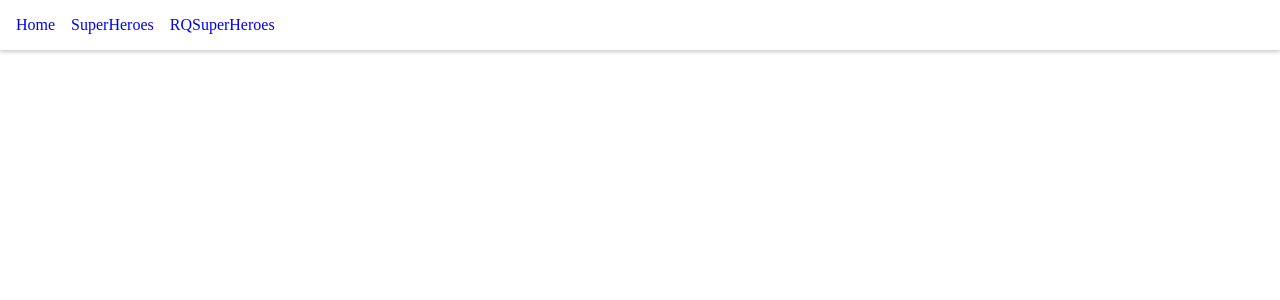
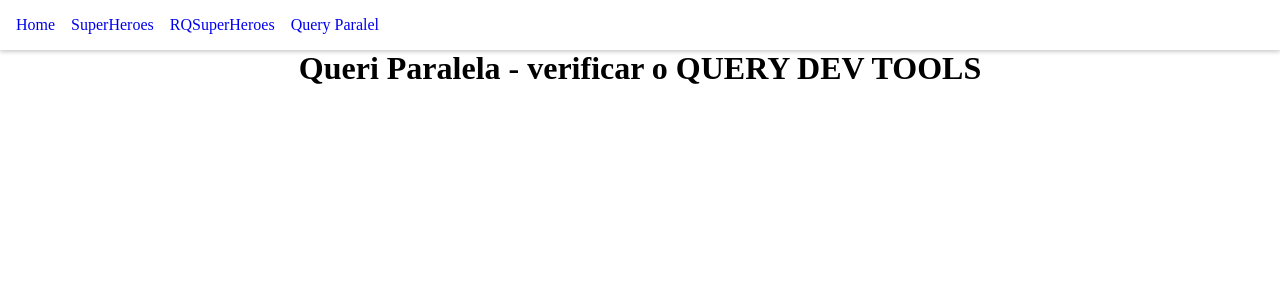
Before and after one commit to GustBitencourt/Estudo-ReactQuery, a React (Vite) app: page /query-paralela in a window 1280 px wide. Shown: the top 300 px of the page. Built offline with nearby package versions, Linux system fonts and the light colour scheme; data requests are answered from the project's data file.

Commit message:
Uso de queris paralelas

```diff
--- a/src/App.jsx
+++ b/src/App.jsx
@@ -11,6 +11,7 @@ import { Header } from './components/Header'
 
 import './App.css'
 import { RQSuperHeroDetail } from './pages/RQSuperHeroDetail.js'
+import { QueriParalela } from './pages/QueriParalela'
 
 const queryClient = new QueryClient();
 
@@ -25,6 +26,7 @@ function App() {
           <Route path="/super-heroes" element={<SuperHeroes />} />
           <Route path="/rq-super-heroes" element={<RQSuperHeroes />} />
           <Route path="/rq-super-heroes/:heroId" element={<RQSuperHeroDetail />} />
+          <Route path="/query-paralela" element={<QueriParalela />} />
         </Routes>
         <ReactQueryDevtools position="bottom-right"/>
       </QueryClientProvider>
--- a/src/components/Header/index.jsx
+++ b/src/components/Header/index.jsx
@@ -14,7 +14,10 @@ export const Header = () => {
             <Link className="header__nav--links" to={"/super-heroes"}>SuperHeroes</Link>
           </li>
           <li>
-            <Link className="header__nav--links" to={"rq-super-heroes"}>RQSuperHeroes</Link>
+            <Link className="header__nav--links" to={"/rq-super-heroes"}>RQSuperHeroes</Link>
+          </li>
+          <li>
+            <Link className="header__nav--links" to={"/query-paralela"}>Query Paralel</Link>
           </li>
         </ul>
       </nav>
--- /dev/null
+++ b/src/pages/QueriParalela/index.jsx
@@ -0,0 +1,21 @@
+import { useQuery } from "react-query";
+import axios from "axios";
+
+const fetchSuperHeroes = () => {
+  return axios.get("http://localhost:4000/superheroes");
+};
+
+const fetchFriends = () => {
+  return axios.get("http://localhost:4000/friends");
+};
+
+export const QueriParalela = () => {
+  const { data: superHeroes } = useQuery("super-heroes", fetchSuperHeroes);
+  const { data: friends } = useQuery("friends", fetchFriends);
+
+  return (
+    <div>
+        <h1>Queri Paralela - verificar o QUERY DEV TOOLS</h1>
+    </div>
+  );
+};
```
Also changed, not shown: 1 other file (tests, documents, lock files or other folders).
